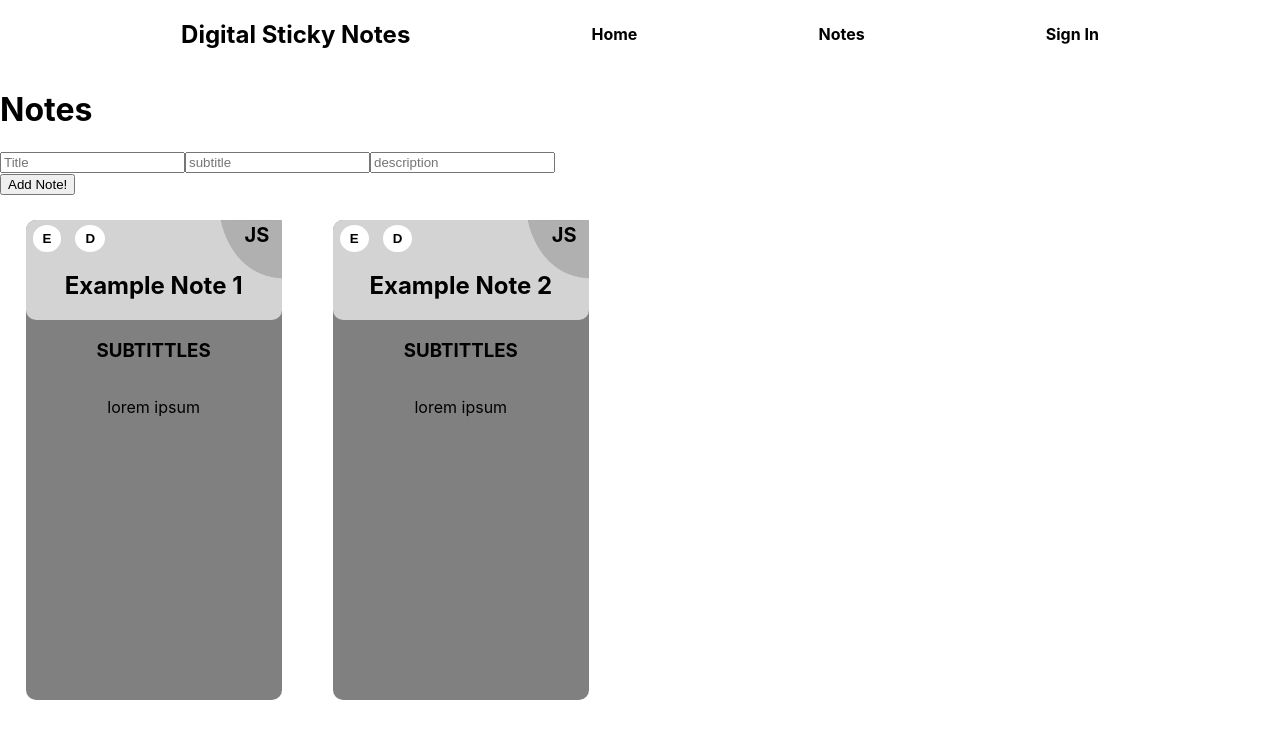
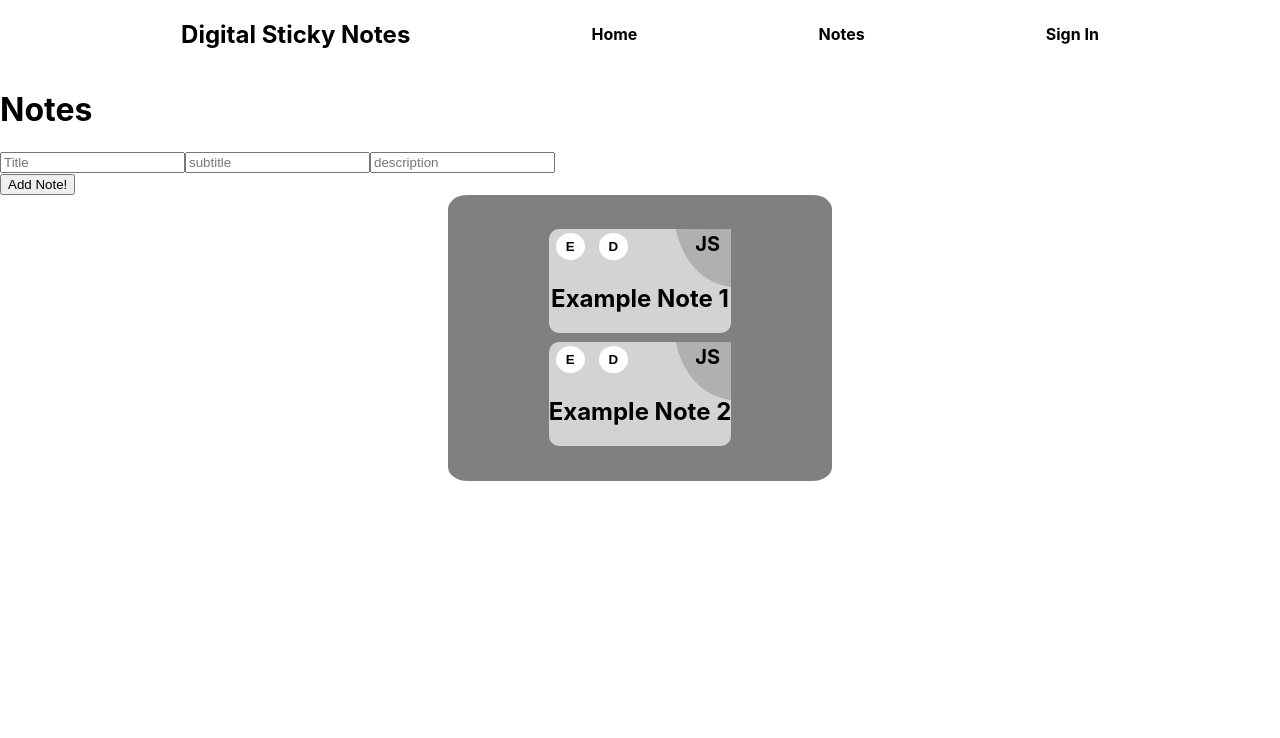
Before and after one commit to DustinG98/DigitalStickyNotes, a React (Create React App) app in the folder digital-sticky-notes/: page /notes in a window 1280 px wide. Shown: the top 738 px of the page. Built offline with nearby package versions, Linux system fonts and the light colour scheme.

Commit message:
Added NoteGroups and changed up the structure.

```diff
--- a/digital-sticky-notes/src/App.js
+++ b/digital-sticky-notes/src/App.js
@@ -1,9 +1,9 @@
 import React from 'react';
 import { Route, Link } from 'react-router-dom'
 import WelcomePage from './pages/welcome-page/WelcomePage'
-import Notes from './pages/notes/Notes'
 import SignInPage from './pages/sign-in/sign-in-page'
 import './App.scss'
+import Notes from './pages/notes/Notes';
 
 const App = () => {
 
--- /dev/null
+++ b/digital-sticky-notes/src/pages/notes/NoteGroups.js
@@ -0,0 +1,20 @@
+import React from 'react';
+import NoteCardHeader from './components/NoteCardHeader'
+import './notes.scss'
+
+const NoteGroups = (props) => {
+    const { notes, deleteNote, editNote, addNote, noteToEdit, finishEdit } = props;
+    return (
+        <div>
+
+            <div className="noteGroups">
+                <div>
+                <NoteCardHeader notes={notes} deleteNote={deleteNote} editNote={editNote} addNote={addNote} noteToEdit={noteToEdit} finishEdit={finishEdit}/>
+                </div>
+
+            </div>
+        </div>
+    )
+}
+
+export default NoteGroups;
--- a/digital-sticky-notes/src/pages/notes/Notes.js
+++ b/digital-sticky-notes/src/pages/notes/Notes.js
@@ -1,6 +1,7 @@
 import React, { useState } from 'react'
 import AddNote from './components/AddNote'
-import NoteCard from './components/NoteCard'
+// import NoteCard from './components/NoteCard'
+import NoteGroups from './NoteGroups'
 
 
 const Notes = () => {
@@ -46,7 +47,9 @@ const Notes = () => {
             <h1>Notes</h1>
             {/* NOTES PAGE - ADD NOTE FORM & CURRENT NOTES - PASSING PROPS */}
             <AddNote addNote={addNote} noteToEdit={noteToEdit} finishEdit={finishEdit} />
-            <NoteCard notes={notes} deleteNote={deleteNote} editNote={editNote} />
+
+            <NoteGroups notes={notes} deleteNote={deleteNote} editNote={editNote} addNote={addNote} noteToEdit={noteToEdit} finishEdit={finishEdit}/>
+            {/* <NoteCard notes={notes} /> */}
         </div>
       )
 
--- a/digital-sticky-notes/src/pages/notes/components/AddNote.js
+++ b/digital-sticky-notes/src/pages/notes/components/AddNote.js
@@ -1,4 +1,5 @@
 import React, { useState, useEffect } from 'react'
+import '../notes.scss'
 
 const AddNote = ({ addNote, noteToEdit, finishEdit }) => {
     //INITIAL NOTE STATE
@@ -42,7 +43,7 @@ const AddNote = ({ addNote, noteToEdit, finishEdit }) => {
 
 
     return (
-        <div>
+        <div className="addNote">
             {/* ADD NEW NOTE FORM */}
             <form onSubmit={(event) => handleSubmit(event)}>
                 <div>
--- a/digital-sticky-notes/src/pages/notes/components/NoteCard.js
+++ b/digital-sticky-notes/src/pages/notes/components/NoteCard.js
@@ -9,22 +9,10 @@ const Notes = ({notes, deleteNote, editNote}) => {
             return (
                 <div className="noteCard" key={note.id}>
                     {/* NOTE CARDS */}
-                    <div className="noteCardHeader">
-                        <div className="container">
-                            <div className="buttons">
-                                <button onClick={() => editNote(note)}>E</button>
-                                <button onClick={() => deleteNote(note.id)}>D</button>
-                            </div>
-                            <div  className="noteCardTag">
-                                <span>JS</span>
-                            </div>
-                        </div>
-                        <h2>{note.title}</h2>
+                    <div classname="bodySection">
+                        <h3>{note.subtitle}</h3>
+                        <p>{note.description}</p>
                     </div>
-
-                    <h3>{note.subtitle}</h3>
-                    <p>{note.description}</p>
-
                 </div>
             )
         })
--- /dev/null
+++ b/digital-sticky-notes/src/pages/notes/components/NoteCardHeader.js
@@ -0,0 +1,29 @@
+import React from 'react';
+import '../notes.scss'
+
+
+const NoteCardHeader = (props) => {
+    const { notes, editNote, deleteNote } = props;
+    return (
+        notes.map(note => {
+            return <div className="noteCardHeader">
+            <div className="container">
+                <div className="buttons">
+                    <button onClick={() => editNote(note)}>E</button>
+                    <button onClick={() => deleteNote(note.id)}>D</button>
+                </div>
+                <div  className="noteCardTag">
+                    <span>JS</span>
+                </div>
+            </div>
+            <h2>{note.title}</h2>
+            <div>
+
+            </div>
+        </div>
+        })
+
+    )
+}
+
+export default NoteCardHeader;
--- a/digital-sticky-notes/src/pages/notes/notes.scss
+++ b/digital-sticky-notes/src/pages/notes/notes.scss
@@ -8,20 +8,27 @@
         align-items: center;
         background-color: gray;
         flex-direction: column;
-        width: 20%;
+        width: 100%;
         max-width: 400px;
         height: 60vh;
         max-height: 700px;
         border-radius: 10px;
         margin: 2%;
+
+    }
+}
 .noteCardHeader{
+    width: 100%;
+    max-height: 700px;
     background-color: lightgray;
-            width: 100%;
     border-radius: 10px;
     display: flex;
     flex-direction: column;
-            justify-content: center;
+    justify-content: flex-start;
     align-items: center;
+    margin: 5% 0;
+    text-align: center;
+
 
     h2{
         position: relative;
@@ -65,5 +72,18 @@
     }
 }
 
+.addNote{
+    z-index: 999;
 }
+.noteGroups{
+    padding: 2% 4%;
+    background-color: gray;
+    max-width: 30%;
+    margin: auto;
+    display: flex;
+    flex-direction: column;
+    justify-content: center;
+    align-items: center;
+    flex-wrap: wrap;
+    border-radius: 5%;
 }
```
Lines whose indentation alone changed are shown as unchanged.
